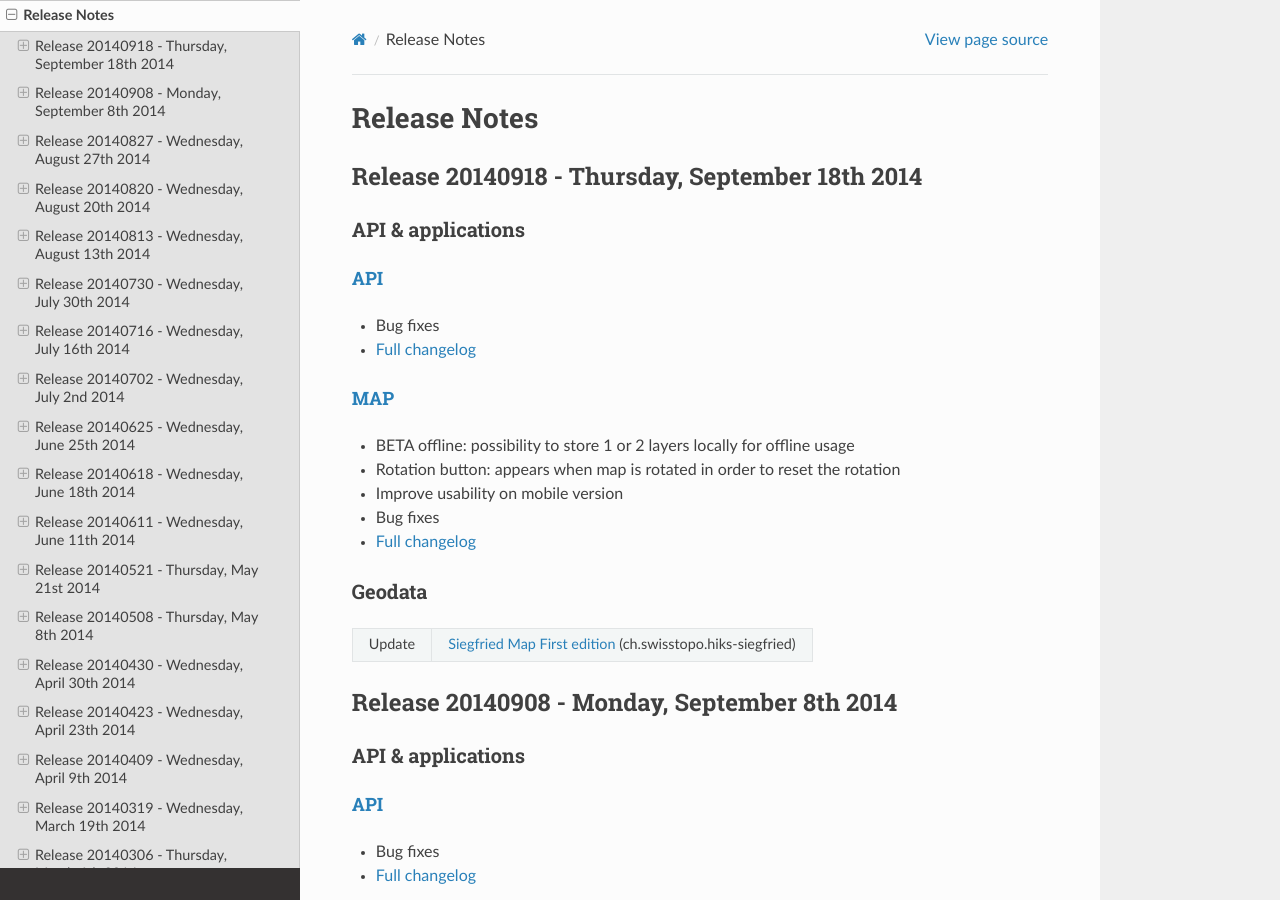
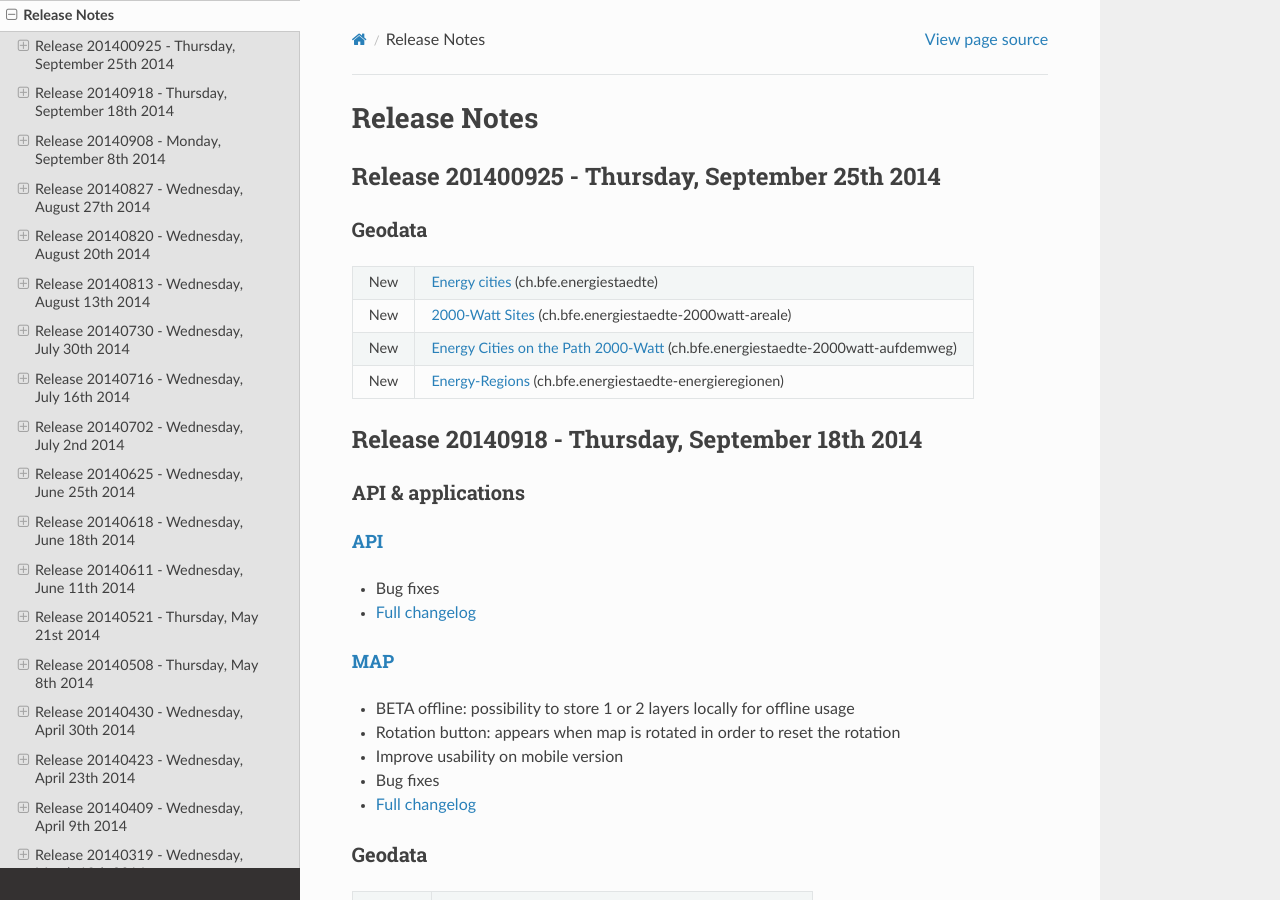
Before and after one commit to swisstopo-test/doc-chsdi3, a Sphinx documentation site: the page built from source/releasenotes/index.rst, in a window 1280 px wide and 900 px high. Built offline with Sphinx 7.4.7 and the Read the Docs theme 2.0.0, drawn with Linux system fonts in a browser that asks for light colours.

Commit message:
add 4 new ch.bfe.energiestaedte layers add new layer ch.bfe.energiestaedte
update translation

update translation

update translation

add legend for ch.bfe.energiestaedte

update legend and tooltip of ch.bfe.energiestaedte

update tooltip

add legendes

add 3 new energiestaedte layers

add 3 new energiestaedte layers

update uvek.py

energie layers legends

energiestaedte layer legend

update extended tooltip

update translation

add new layers in index.rst

add test if URL is None

```diff
--- a/source/releasenotes/index.rst
+++ b/source/releasenotes/index.rst
@@ -8,6 +8,24 @@
 
 Release Notes
 =============
+
+.. _releasenotes_20140925:
+
+Release 201400925 - Thursday, September 25th 2014
+-------------------------------------------------
+
+Geodata
+********
+
++--------+------------------------------------------------------------------------------------------------------------------------------------------------------------------------------------------------------+
+| New    | `Energy cities <//map.geo.admin.ch/?layers=ch.bfe.energiestaedte>`__ (ch.bfe.energiestaedte)                                                                                                         |
++--------+------------------------------------------------------------------------------------------------------------------------------------------------------------------------------------------------------+
+| New    | `2000-Watt Sites <//map.geo.admin.ch/?layers=ch.bfe.energiestaedte-2000watt-areale>`__ (ch.bfe.energiestaedte-2000watt-areale)                                                                       |
++--------+------------------------------------------------------------------------------------------------------------------------------------------------------------------------------------------------------+
+| New    | `Energy Cities on the Path 2000-Watt <//map.geo.admin.ch/?layers=ch.bfe.energiestaedte-2000watt-aufdemweg>`__ (ch.bfe.energiestaedte-2000watt-aufdemweg)                                             |
++--------+------------------------------------------------------------------------------------------------------------------------------------------------------------------------------------------------------+
+| New    | `Energy-Regions <//map.geo.admin.ch/?layers=ch.bfe.energiestaedte-energieregionen>`__ (ch.bfe.energiestaedte-energieregionen)                                                                        |
++--------+------------------------------------------------------------------------------------------------------------------------------------------------------------------------------------------------------+
 
 .. _releasenotes_20140918:
 
```
